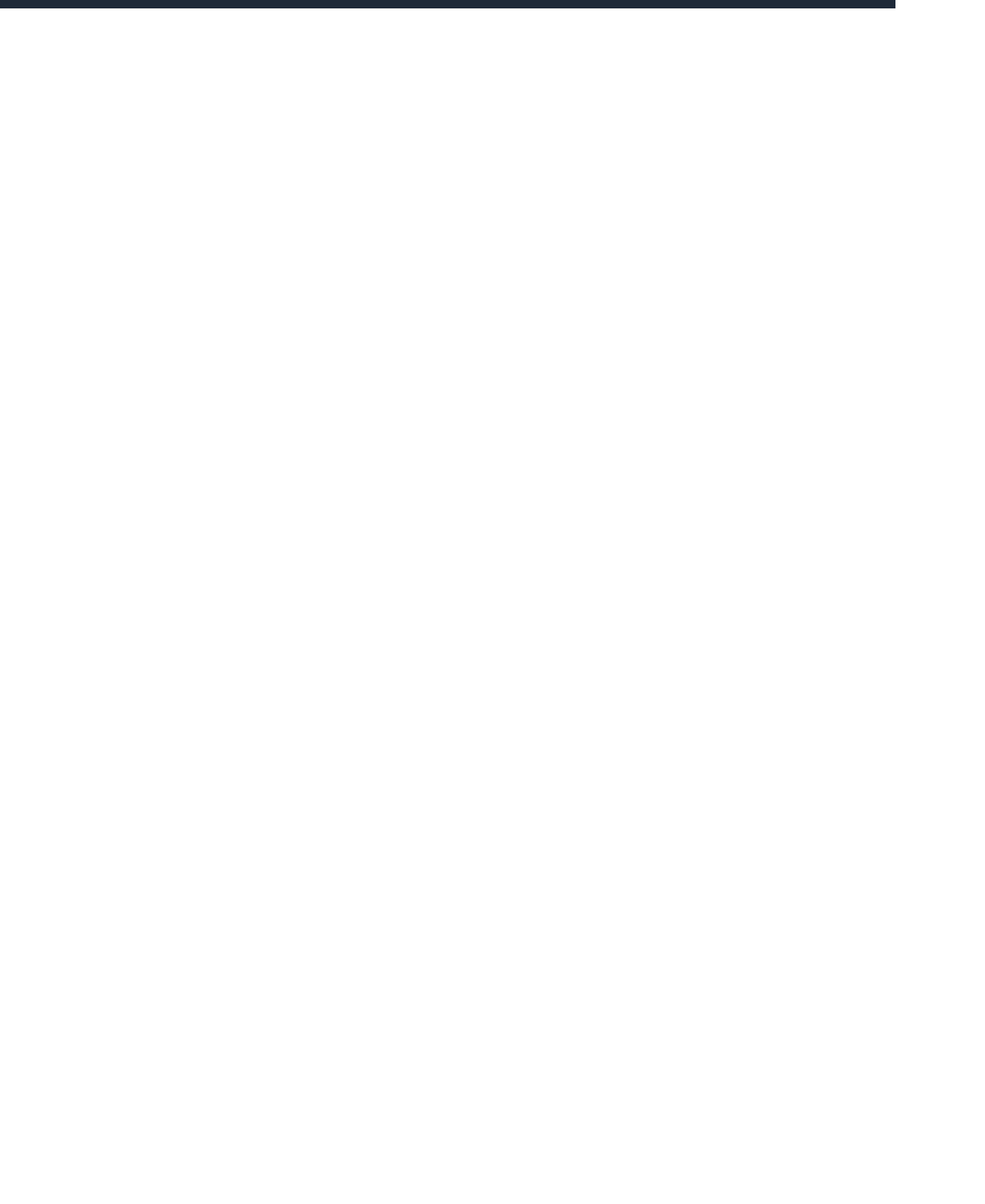
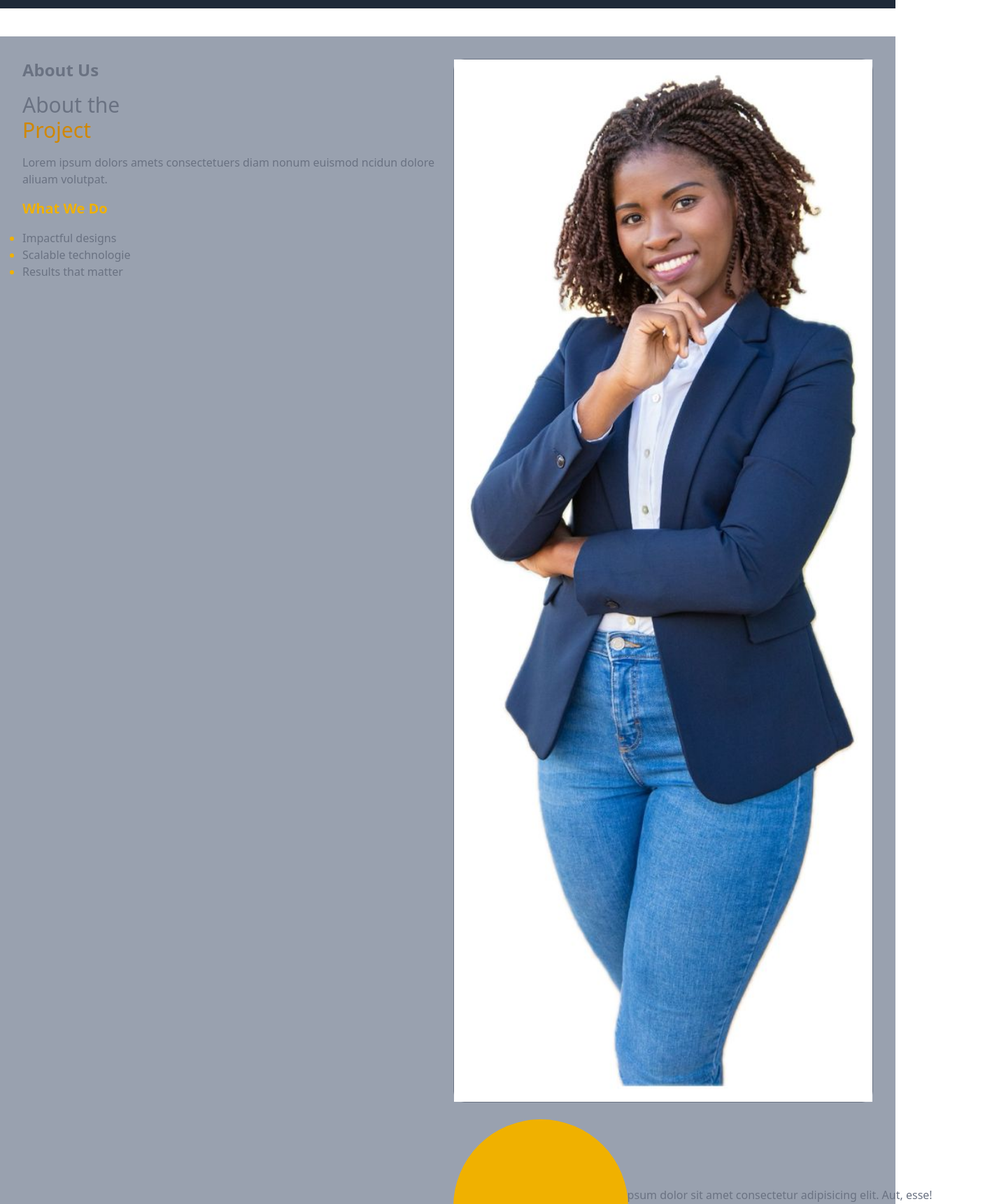
Before and after one commit to Devop-code/daysi-learn, a Next.js app: page / in a window 1280 px wide. Shown: the part 980-2700 px from the top of the page at 70% size, 1408 px wide, since content can reach past the window. Before the commit the page ends 992 px from the top, so only its background shows below. Built offline with nearby package versions, Linux system fonts and the light colour scheme.

Commit message:
Add About section to the landing page

```diff
--- /dev/null
+++ b/app/components/sections/About.tsx
@@ -0,0 +1,40 @@
+import { Star } from "lucide-react";
+import React from "react";
+
+const About = () => {
+  return (
+    <div className="mt-10 w-full h-auto p-8 bg-gray-400">
+      <div className="grid grid-cols-2 gap-4">
+        <div className="space-y-4">
+          <h2 className="font-semibold text-2xl">About Us</h2>
+          <h1 className="text-3xl">About the <br /><span className="text-yellow-600">Project</span></h1>
+          <p className="text-gray-500">
+            Lorem ipsum dolors amets consectetuers diam nonum euismod ncidun
+            dolore aliuam volutpat.
+          </p>
+          <h2 className="text-yellow-500 font-semibold text-xl">What We Do</h2>
+          <ul className="list-disc pr-5">
+            <li className=" marker:text-yellow-500 text-gray-500 ">Impactful designs</li>
+            <li className=" marker:text-yellow-500 text-gray-500 ">Scalable technologie</li>
+            <li className=" marker:text-yellow-500 text-gray-500 ">Results that matter</li>
+          </ul>
+        </div>
+        <div className="relative">
+            <div className=" absolute z-10 w-full h-auto relative border rounded-2xl flex items-center justify-center">
+                <img src="/images/hero2.jpeg" alt=""  className="w-full h-auto"/>
+            </div>
+            <div className="flex gap-2 items-center relative z-20 top-30 left-40">
+                <Star/>
+                <p>Lorem ipsum dolor sit amet consectetur adipisicing elit. Aut, esse!</p>
+            </div>
+
+            <div className="w-[250px] h-[300px] rounded-full bg-yellow-500 z-30 relative">
+
+            </div>
+        </div>
+      </div>
+    </div>
+  );
+};
+
+export default About;
--- a/app/page.tsx
+++ b/app/page.tsx
@@ -2,6 +2,7 @@ import React from 'react'
 import Header from './components/layouts/Header';
 import HeroSection from './components/sections/HeroSection';
 import Brand from './components/sections/Brand';
+import About from './components/sections/About';
 
 const page = () => {
   return (
@@ -9,6 +10,7 @@ const page = () => {
      <Header/>
      <HeroSection/>
      <Brand/>
+     <About/>
     </div>
   )
 }
```
